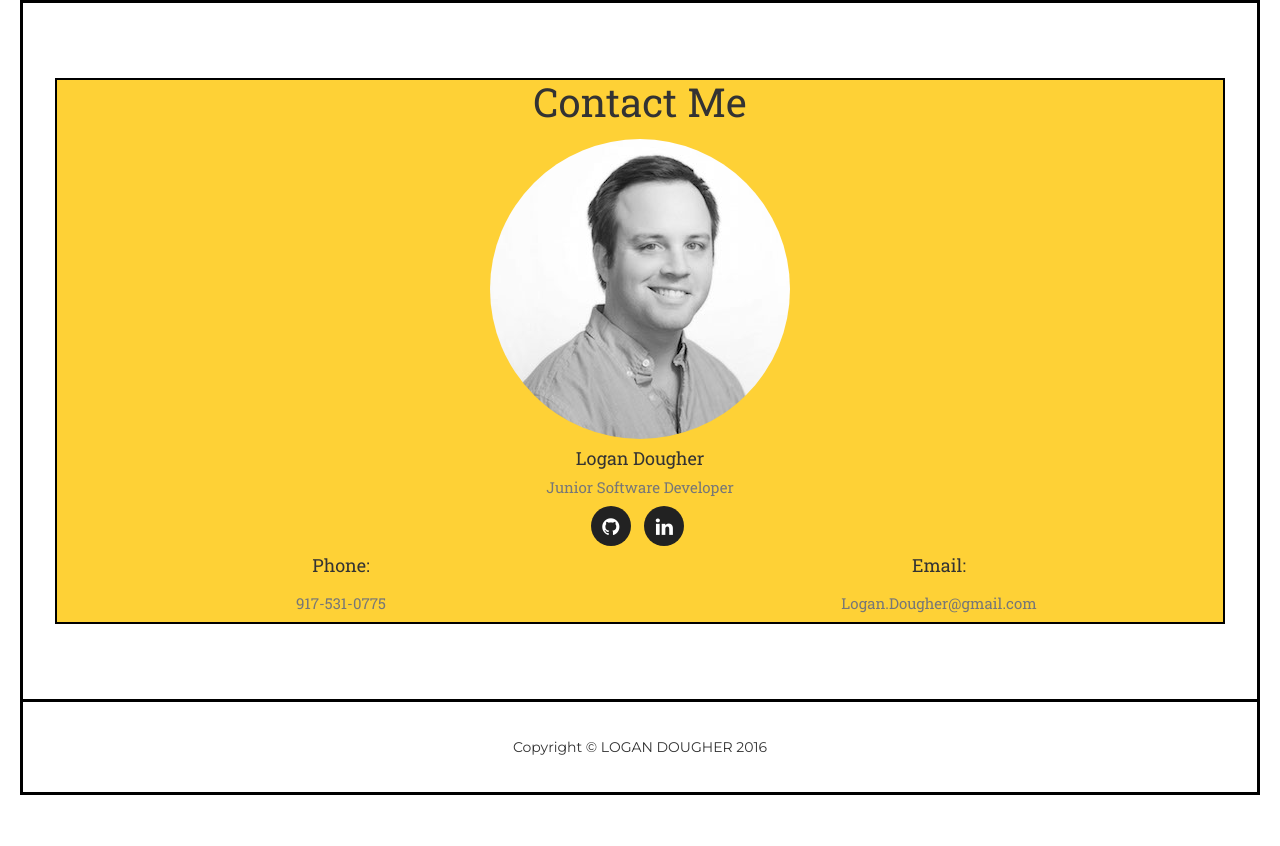
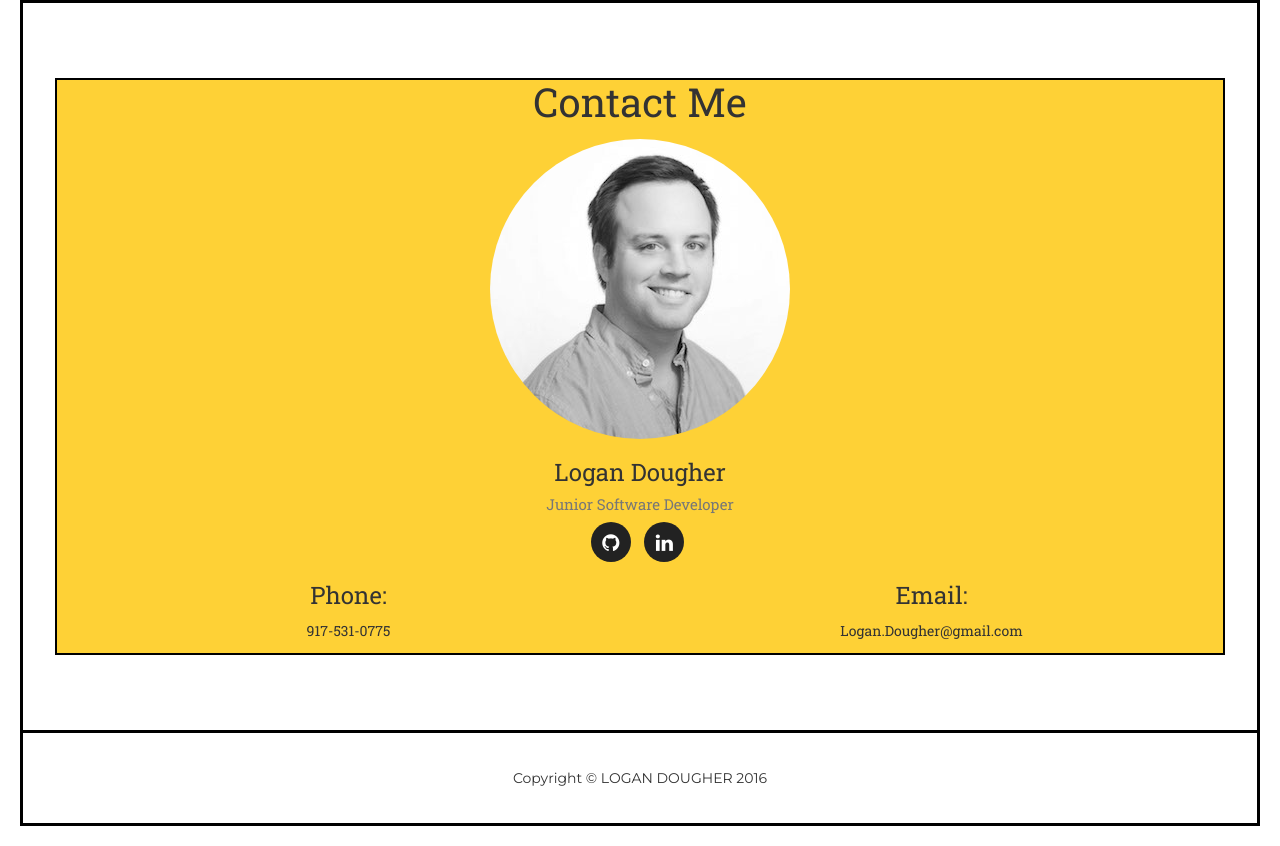
Before and after one commit to ldougher06/template2, a plain HTML site: page index.html in a window 1280 px wide. Shown: the part 1882-2728 px from the top of the page. Before the commit the page ends 2697 px from the top, so only its background shows below. Drawn offline with nearby package versions, Linux system fonts and the light colour scheme; a web font is replaced by a local one.

Commit message:
added http's' to jQuery easing url for AWS

```diff
--- a/index.html
+++ b/index.html
@@ -307,7 +307,7 @@
           <div class="col-lg-12 text-center">
             <h2 class="section-heading">Contact Me</h2>
             <img src="img/headshot_portfolio.jpeg" class="img-responsive img-circle center-block" alt="">
-            <h4>Logan Dougher</h4>
+            <h3>Logan Dougher</h3>
             <h5 class="text-muted">Junior Software Developer</h5>
             <ul class="list-inline social-buttons">
                 <li><a href="https://www.github.com/ldougher06"><i class="fa fa-github"></i></a>
@@ -315,15 +315,15 @@
                 <li><a href="https://www.linkedin.com/in/logandougher"><i class="fa fa-linkedin"></i></a>
                 </li>
             </ul>
-          </div>
-          <div class="row">
-            <div class="col-sm-6 text-center">
-              <h4>Phone:</h4>
-              <h3 class="text-muted">917-531-0775</h3>
-            </div>
-            <div class="col-sm-6 text-center">
-              <h4>Email:</h4>
-              <h3 class="text-muted">Logan.Dougher@gmail.com</h3>
+            <div class="row">
+              <div class="col-sm-6 text-center">
+                <h3>Phone:</h3>
+                <p>917-531-0775</p>
+              </div>
+              <div class="col-sm-6 text-center">
+                <h3>Email:</h3>
+                <p>Logan.Dougher@gmail.com</p>
+              </div>
             </div>
           </div>
         </div>
@@ -345,7 +345,7 @@
 
     <script src="js/jquery.js"></script>
     <script src="js/bootstrap.min.js"></script>
-    <script src="http://cdnjs.cloudflare.com/ajax/libs/jquery-easing/1.3/jquery.easing.min.js"></script>
+    <script src="https://cdnjs.cloudflare.com/ajax/libs/jquery-easing/1.3/jquery.easing.min.js"></script>
     <script src="js/classie.js"></script>
     <script src="js/cbpAnimatedHeader.js"></script>
     <script src="js/main.js"></script>
```
